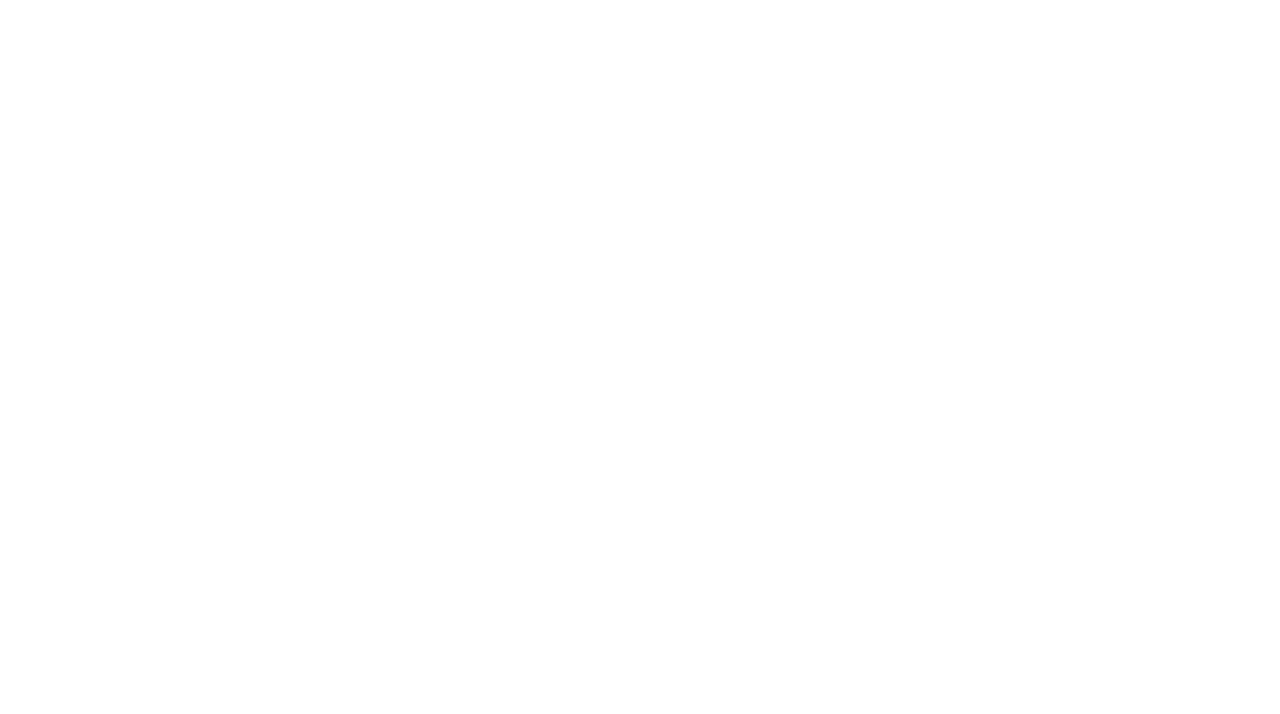
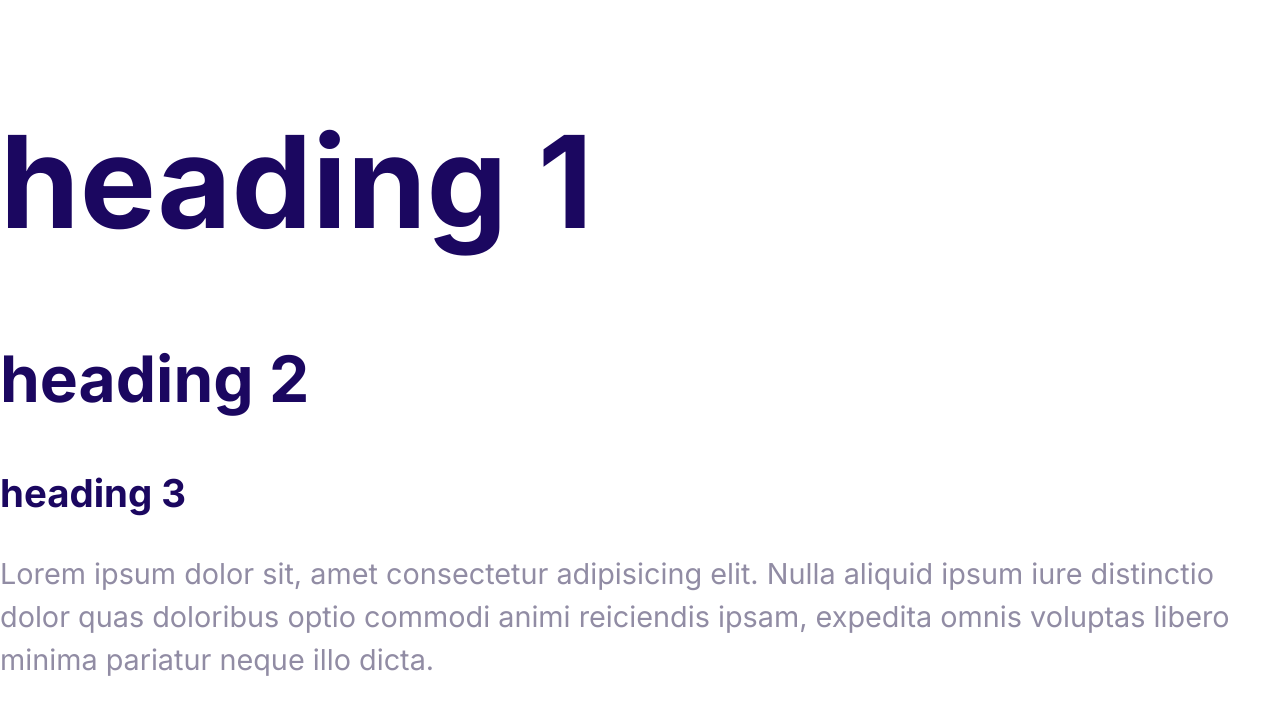
Before and after one commit to UliMur/cloudhostingproject, a plain HTML site: page index.html in a window 1280 px wide. Drawn offline with Linux system fonts and the light colour scheme.

Commit message:
define the styles for the fonts.

```diff
--- a/css/styles.css
+++ b/css/styles.css
@@ -5,3 +5,42 @@
     --color-headings: #1b0760;
     --color-body: #918ca4;
 }
+html {
+    font-size: 62,5%;
+}
+body{
+    font-family: Inter, Arial, Helvetica, sans-serif;
+    font-size: 2.4rem;
+    line-height: 1.5;
+    color: var(--color-body);
+}
+h1,
+h2,
+h3 {
+    color: var(--color-headings);
+    margin-bottom: 1rem;
+}
+h1 {
+font-size: 7rem;
+}
+h2 {
+    font-size: 4rem;
+    }
+    h3 {
+        font-size: 3rem;
+        }
+
+        @media screen and (min-width: 1024px) {
+            body{
+                font-size: 1.8rem;
+            }
+            h1{
+                font-size: 8rem;
+            }
+            h2{
+                font-size: 4rem;
+            }
+            h3{
+                font-size: 2.4rem;
+            }
+        }
--- a/index.html
+++ b/index.html
@@ -5,10 +5,19 @@
     <meta http-equiv="X-UA-Compatible" content="IE=edge">
     <meta name="viewport" content="width=device-width, initial-scale=1.0">
     <title>Document</title>
+    <link rel="preconnect" href="https://fonts.googleapis.com">
+    <link rel="preconnect" href="https://fonts.gstatic.com" crossorigin>
+    <link href="https://fonts.googleapis.com/css2?family=Inter:wght@400;700&display=swap" rel="stylesheet">
     <link rel="stylesheet" href="/css/normalize.css">
     <link rel="stylesheet" href="/css/styles.css">
 </head>
 <body>
-
+    <h1>heading 1</h1>
+    <h2>heading 2</h2>
+    <h3>heading 3</h3>
+    <p>
+        Lorem ipsum dolor sit, amet consectetur adipisicing elit. Nulla aliquid ipsum iure
+    distinctio dolor quas doloribus optio commodi animi reiciendis ipsam, expedita omnis voluptas libero minima pariatur neque illo dicta.
+    </p>
 </body>
 </html>
```
